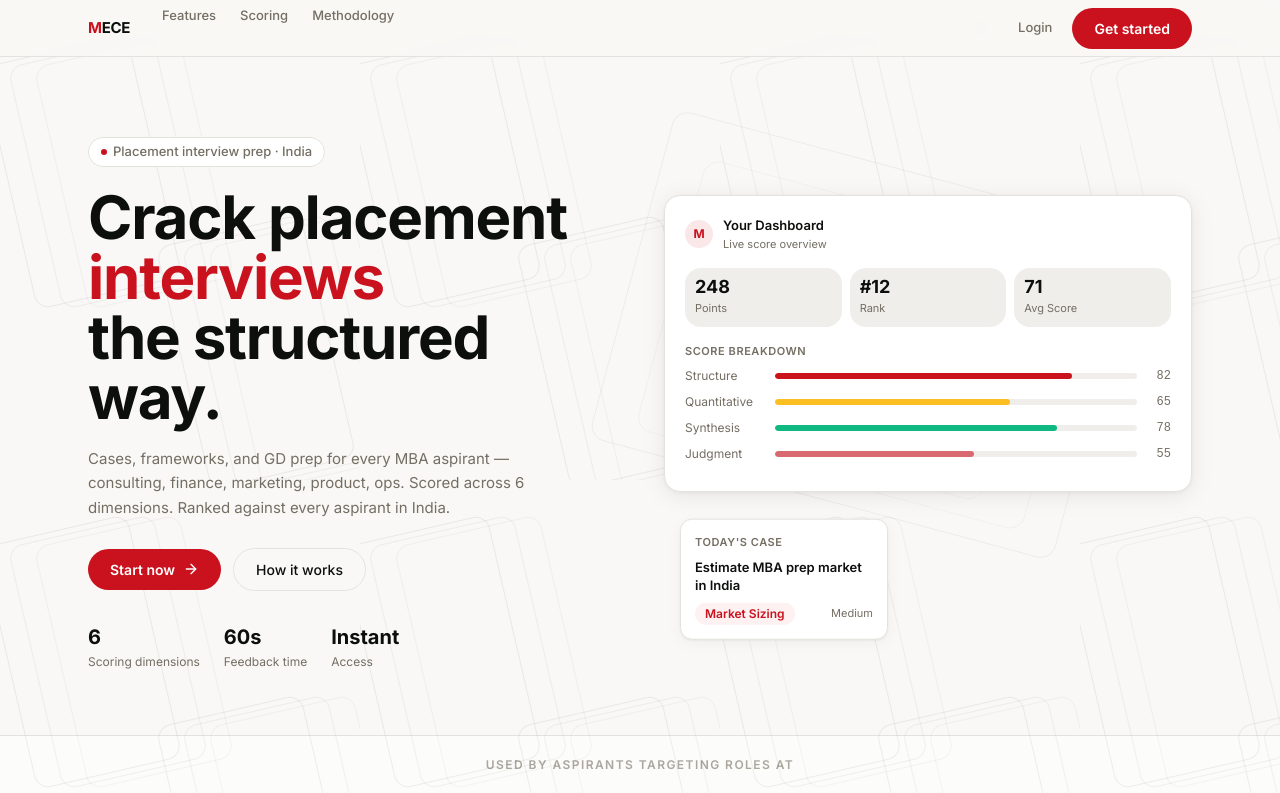
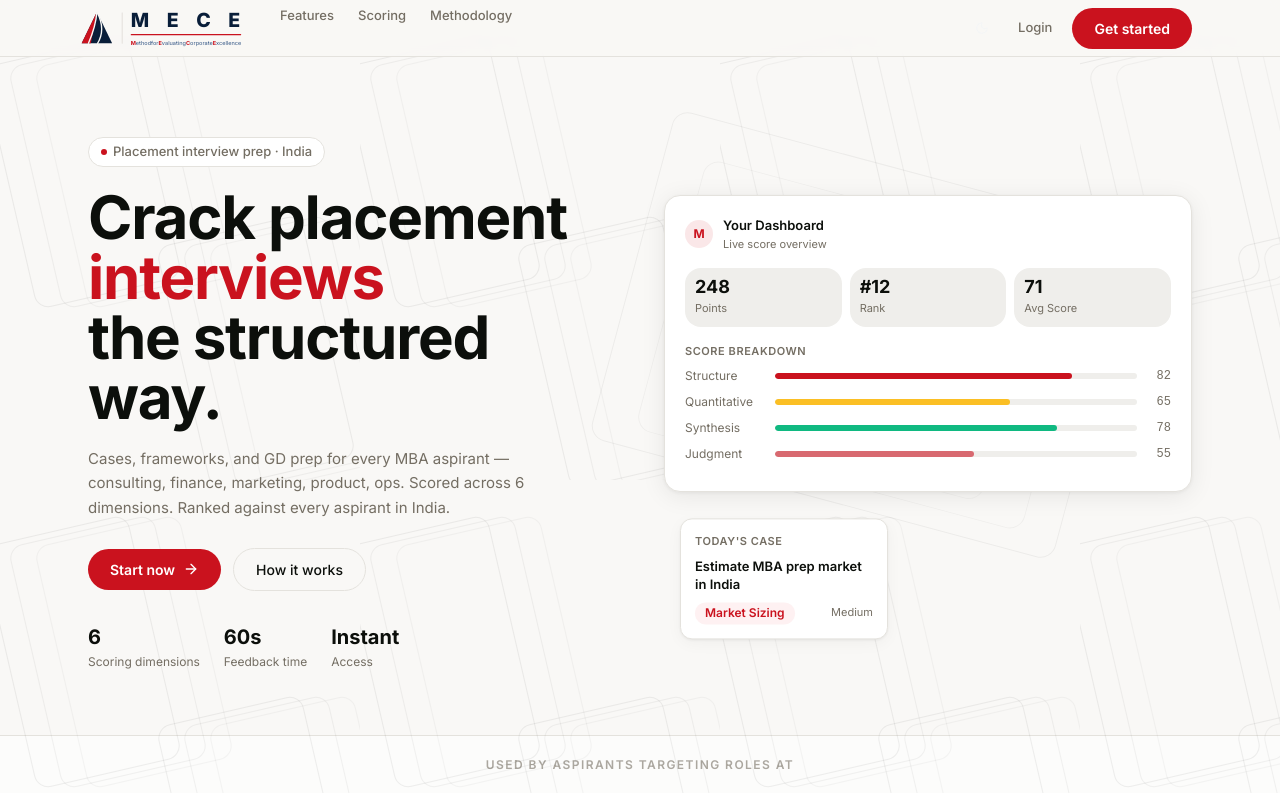
Before and after one commit to satyam11081998-lab/company, a Next.js app: page / in a window 1280 px wide. Shown: the top 793 px of the page. Built offline with nearby package versions, Linux system fonts and the light colour scheme; no server answers.

Commit message:
mob view and footer updated and logo

```diff
--- a/app/layout.tsx
+++ b/app/layout.tsx
@@ -24,7 +24,7 @@ export const viewport: Viewport = {
 export default function RootLayout({ children }: { children: React.ReactNode }) {
   return (
     <html lang="en" suppressHydrationWarning>
-      <body className={`${inter.variable} min-h-screen text-foreground antialiased font-sans`}>
+      <body className={`${inter.variable} min-h-screen text-foreground antialiased font-sans overflow-x-hidden`}>
         <ThemeProvider>
           {/* Fixed diagonal parallelogram pattern — same as Medusa template */}
           <GeoPattern />
--- a/app/login/page.tsx
+++ b/app/login/page.tsx
@@ -1,7 +1,7 @@
 import { Suspense } from 'react';
 import Link from 'next/link';
 import AuthForm from '@/components/auth-form';
-
+import Logo from '@/components/logo';
 
 /** Login page. */
 export default function LoginPage() {
@@ -20,9 +20,9 @@ export default function LoginPage() {
 
       <div className="relative z-10 w-full max-w-sm">
         {/* Logo */}
-        <div className="mb-8 text-center">
-          <Link href="/" className="inline-block text-2xl font-bold tracking-tight text-foreground">
-            <span className="text-primary">M</span>ECE
+        <div className="mb-8 flex justify-center">
+          <Link href="/" className="inline-block">
+            <Logo variant="dark" className="scale-[0.8] origin-center -ml-[30px]" />
           </Link>
         </div>
 
--- a/app/page.tsx
+++ b/app/page.tsx
@@ -2,6 +2,8 @@ import Link from 'next/link';
 import { createClient } from '@/lib/supabase/server';
 import ThemeToggle from '@/components/theme-toggle';
 import TestimonialsCarousel from '@/components/testimonials-carousel';
+import Logo from '@/components/logo';
+import Footer from '@/components/footer';
 import { ArrowRight, CheckCircle2, Shield, TrendingUp, Users, BookOpen, Trophy, ChevronRight } from 'lucide-react';
 
 export const dynamic = 'force-dynamic';
@@ -16,10 +18,8 @@ export default async function LandingPage() {
       <nav className="sticky top-0 z-50 bg-background/90 backdrop-blur-sm border-b border-border">
         <div className="max-w-6xl mx-auto px-6 h-14 flex items-center justify-between">
           <div className="flex items-center gap-8">
-            <Link href="/" className="flex items-center gap-2">
-              <span className="text-[15px] font-bold tracking-tight">
-                <span className="text-primary">M</span>ECE
-              </span>
+            <Link href="/" className="flex items-center -ml-2">
+              <Logo variant="dark" className="scale-[0.65] origin-left -mr-[80px]" />
             </Link>
             <div className="hidden md:flex items-center gap-6">
               {[['#features', 'Features'], ['#scoring', 'Scoring'], ['/methodology', 'Methodology']].map(([href, label]) => (
@@ -581,23 +581,7 @@ export default async function LandingPage() {
       </section>
 
       {/* ── Footer ────────────────────────────────────────────────────── */}
-      <footer className="border-t border-border bg-background py-6">
-        <div className="max-w-6xl mx-auto px-6 flex flex-col sm:flex-row items-center justify-between gap-3">
-          <div className="flex items-center gap-2">
-            <span className="text-[14px] font-bold">
-              <span className="text-primary">M</span>ECE
-            </span>
-            <span className="text-[12px] text-muted-foreground">© {new Date().getFullYear()}</span>
-          </div>
-          <nav className="flex items-center gap-5">
-            {[['/', 'Home'], ['/methodology', 'Methodology'], ['/cases', 'Cases'], ['/gd-briefs', 'GD Briefs'], ['/leaderboard', 'Leaderboard']].map(([href, label]) => (
-              <Link key={href} href={href} className="text-[12px] text-muted-foreground hover:text-foreground transition-colors">
-                {label}
-              </Link>
-            ))}
-          </nav>
-        </div>
-      </footer>
+      <Footer />
     </div>
   );
 }
--- a/app/signup/page.tsx
+++ b/app/signup/page.tsx
@@ -1,7 +1,7 @@
 import { Suspense } from 'react';
 import Link from 'next/link';
 import AuthForm from '@/components/auth-form';
-
+import Logo from '@/components/logo';
 
 /** Signup page. */
 export default function SignupPage() {
@@ -20,9 +20,9 @@ export default function SignupPage() {
 
       <div className="relative z-10 w-full max-w-sm">
         {/* Logo */}
-        <div className="mb-8 text-center">
-          <Link href="/" className="inline-block text-2xl font-bold tracking-tight text-foreground">
-            <span className="text-primary">M</span>ECE
+        <div className="mb-8 flex justify-center">
+          <Link href="/" className="inline-block">
+            <Logo variant="dark" className="scale-[0.8] origin-center -ml-[30px]" />
           </Link>
         </div>
 
--- /dev/null
+++ b/components/footer.tsx
@@ -0,0 +1,77 @@
+import React from 'react';
+import Link from 'next/link';
+import Logo from '@/components/logo';
+
+export default function Footer({ className = "" }: { className?: string }) {
+  return (
+    <footer className={`bg-navy border-t border-navy-mid/30 pt-16 pb-8 px-6 md:px-12 ${className}`}>
+      <div className="max-w-6xl mx-auto">
+        <div className="grid grid-cols-1 md:grid-cols-4 gap-12 md:gap-8 mb-16">
+          {/* Brand Column */}
+          <div className="col-span-1 md:col-span-1 lg:col-span-1.5 flex flex-col items-start">
+            <Link href="/" className="inline-block mb-6">
+              <Logo variant="light" className="scale-[0.8] origin-left" />
+            </Link>
+            <p className="text-sm text-navy-foreground/70 leading-relaxed max-w-sm mb-6">
+              The premier platform for Indian MBA students to master consulting, finance, and product management interviews through structured, MECE-driven practice.
+            </p>
+          </div>
+
+          {/* Product Column */}
+          <div className="col-span-1">
+            <h4 className="text-white font-bold tracking-wider uppercase text-xs mb-5">Product</h4>
+            <ul className="space-y-3.5">
+              <li><Link href="/cases" className="text-sm text-navy-foreground/60 hover:text-white transition-colors">Practice Cases</Link></li>
+              <li><Link href="/gd-briefs" className="text-sm text-navy-foreground/60 hover:text-white transition-colors">GD Briefs</Link></li>
+              <li><Link href="/leaderboard" className="text-sm text-navy-foreground/60 hover:text-white transition-colors">Leaderboard</Link></li>
+              <li><Link href="/upgrade" className="text-sm text-navy-foreground/60 hover:text-white transition-colors">Pricing & Upgrade</Link></li>
+            </ul>
+          </div>
+
+          {/* Resources Column */}
+          <div className="col-span-1">
+            <h4 className="text-white font-bold tracking-wider uppercase text-xs mb-5">Resources</h4>
+            <ul className="space-y-3.5">
+              <li><Link href="/methodology" className="text-sm text-navy-foreground/60 hover:text-white transition-colors">Our Methodology</Link></li>
+              <li><Link href="/learn/frameworks-mental-models" className="text-sm text-navy-foreground/60 hover:text-white transition-colors">Frameworks</Link></li>
+              <li><Link href="/learn/case-studies" className="text-sm text-navy-foreground/60 hover:text-white transition-colors">Case Studies</Link></li>
+              <li><Link href="/learn/guesstimates" className="text-sm text-navy-foreground/60 hover:text-white transition-colors">Guesstimates Guide</Link></li>
+            </ul>
+          </div>
+
+          {/* Legal Column */}
+          <div className="col-span-1">
+            <h4 className="text-white font-bold tracking-wider uppercase text-xs mb-5">Company</h4>
+            <ul className="space-y-3.5">
+              <li><Link href="#" className="text-sm text-navy-foreground/60 hover:text-white transition-colors">About Us</Link></li>
+              <li><Link href="#" className="text-sm text-navy-foreground/60 hover:text-white transition-colors">Contact Support</Link></li>
+              <li><Link href="#" className="text-sm text-navy-foreground/60 hover:text-white transition-colors">Privacy Policy</Link></li>
+              <li><Link href="#" className="text-sm text-navy-foreground/60 hover:text-white transition-colors">Terms of Service</Link></li>
+            </ul>
+          </div>
+        </div>
+
+        {/* Bottom Bar */}
+        <div className="pt-8 border-t border-navy-mid/30 flex flex-col md:flex-row items-center justify-between gap-4">
+          <p className="text-xs text-navy-foreground/50">
+            © {new Date().getFullYear()} MECE Prep. All rights reserved.
+          </p>
+          <div className="flex items-center gap-6">
+            <Link href="#" className="text-navy-foreground/50 hover:text-white transition-colors">
+              <span className="sr-only">Twitter</span>
+              <svg className="w-4 h-4" fill="currentColor" viewBox="0 0 24 24" aria-hidden="true">
+                <path d="M8.29 20.251c7.547 0 11.675-6.253 11.675-11.675 0-.178 0-.355-.012-.53A8.348 8.348 0 0022 5.92a8.19 8.19 0 01-2.357.646 4.118 4.118 0 001.804-2.27 8.224 8.224 0 01-2.605.996 4.107 4.107 0 00-6.993 3.743 11.65 11.65 0 01-8.457-4.287 4.106 4.106 0 001.27 5.477A4.072 4.072 0 012.8 9.713v.052a4.105 4.105 0 003.292 4.022 4.095 4.095 0 01-1.853.07 4.108 4.108 0 003.834 2.85A8.233 8.233 0 012 18.407a11.616 11.616 0 006.29 1.84" />
+              </svg>
+            </Link>
+            <Link href="#" className="text-navy-foreground/50 hover:text-white transition-colors">
+              <span className="sr-only">LinkedIn</span>
+              <svg className="w-4 h-4" fill="currentColor" viewBox="0 0 24 24" aria-hidden="true">
+                <path fillRule="evenodd" d="M19 0h-14c-2.761 0-5 2.239-5 5v14c0 2.761 2.239 5 5 5h14c2.762 0 5-2.239 5-5v-14c0-2.761-2.238-5-5-5zm-11 19h-3v-11h3v11zm-1.5-12.268c-.966 0-1.75-.79-1.75-1.764s.784-1.764 1.75-1.764 1.75.79 1.75 1.764-.783 1.764-1.75 1.764zm13.5 12.268h-3v-5.604c0-3.368-4-3.113-4 0v5.604h-3v-11h3v1.765c1.396-2.586 7-2.777 7 2.476v6.759z" clipRule="evenodd" />
+              </svg>
+            </Link>
+          </div>
+        </div>
+      </div>
+    </footer>
+  );
+}
--- /dev/null
+++ b/components/logo.tsx
@@ -0,0 +1,53 @@
+import React from 'react';
+
+interface LogoProps {
+  className?: string;
+  variant?: 'light' | 'dark';
+}
+
+export default function Logo({ className = "", variant = 'dark' }: LogoProps) {
+  const textColor = variant === 'light' ? 'text-white' : 'text-navy';
+  const mutedTextColor = variant === 'light' ? 'text-white/80' : 'text-navy-soft';
+
+  return (
+    <div className={`flex items-center gap-3 ${className}`}>
+      {/* Triangle SVG */}
+      <svg viewBox="0 0 100 100" className={`w-[52px] h-[52px] flex-shrink-0 ${textColor}`} fill="none" xmlns="http://www.w3.org/2000/svg">
+        <defs>
+          <mask id="logo-cuts">
+            <rect width="100" height="100" fill="white" />
+            {/* The white sweeping cut lines */}
+            <path d="M 25 95 C 40 60, 48 30, 50 2" stroke="black" strokeWidth="4" fill="none" strokeLinecap="round" />
+            <path d="M 52 95 C 70 65, 65 30, 50 2" stroke="black" strokeWidth="4" fill="none" strokeLinecap="round" />
+          </mask>
+        </defs>
+        <g mask="url(#logo-cuts)">
+          {/* Base Triangle */}
+          <polygon points="50,2 5,95 95,95" className="fill-current" />
+          {/* Red Slice - ensuring it only covers the left-most segment */}
+          <polygon points="50,2 5,95 32,95 50,2" className="fill-primary" />
+        </g>
+      </svg>
+
+      {/* Vertical Line */}
+      <div className={`w-[2px] h-12 ${variant === 'light' ? 'bg-white/20' : 'bg-border/80'}`}></div>
+
+      {/* Text Block */}
+      <div className="flex flex-col justify-center select-none w-[170px] pt-0.5">
+        <div className={`text-3xl font-extrabold leading-none ${textColor} flex justify-between items-center tracking-wider`}>
+          <span>M</span><span>E</span><span>C</span><span>E</span>
+        </div>
+
+        <div className="h-[2px] w-full bg-primary mt-1.5 mb-1.5 rounded-full"></div>
+
+        <div className={`text-[8.5px] font-medium ${mutedTextColor} flex justify-between whitespace-nowrap`}>
+          <span><span className="text-primary font-bold">M</span>ethod</span>
+          <span>for</span>
+          <span><span className="text-primary font-bold">E</span>valuating</span>
+          <span><span className="text-primary font-bold">C</span>orporate</span>
+          <span><span className="text-primary font-bold">E</span>xcellence</span>
+        </div>
+      </div>
+    </div>
+  );
+}
--- a/components/mobile-bottom-nav.tsx
+++ b/components/mobile-bottom-nav.tsx
@@ -28,7 +28,10 @@ export default function MobileBottomNav() {
 
   return (
     <>
-      <nav className="md:hidden fixed bottom-0 left-0 right-0 z-50 h-16 bg-background/95 backdrop-blur-md border-t border-border pb-safe flex items-center justify-around px-2 shadow-lg">
+      <nav
+        className="md:hidden fixed bottom-0 left-0 right-0 z-50 bg-background/95 backdrop-blur-md border-t border-border flex items-center justify-around px-2 shadow-lg"
+        style={{ height: 'calc(4rem + env(safe-area-inset-bottom))', paddingBottom: 'env(safe-area-inset-bottom)' }}
+      >
         {tabs.map((tab) => {
           const active = isActive(tab.href);
           const Icon = tab.icon;
--- a/components/practice-hub.tsx
+++ b/components/practice-hub.tsx
@@ -209,7 +209,7 @@ export default function PracticeHub({ cases, attemptedCaseIds = [] }: PracticeHu
 
       {/* Pagination Controls */}
       {totalPages > 1 && (
-        <div className="flex justify-center items-center gap-2 mt-8 col-span-full">
+        <div className="flex flex-wrap justify-center items-center gap-2 mt-8 col-span-full">
           <Button
             variant="outline"
             onClick={() => {
@@ -221,7 +221,7 @@ export default function PracticeHub({ cases, attemptedCaseIds = [] }: PracticeHu
             Previous
           </Button>
 
-          <div className="flex items-center gap-1 mx-2">
+          <div className="flex flex-wrap items-center justify-center gap-1 mx-2">
             {Array.from({ length: totalPages }, (_, i) => i + 1)
               .filter(p => {
                 let start = Math.floor((page - 1) / 3) * 3 + 1;
```
Also changed, not shown: app/(app)/layout.tsx (+6 -2 lines), components/app-nav.tsx (+3 -9 lines), components/domain-viewer.tsx (+11 -9 lines).
